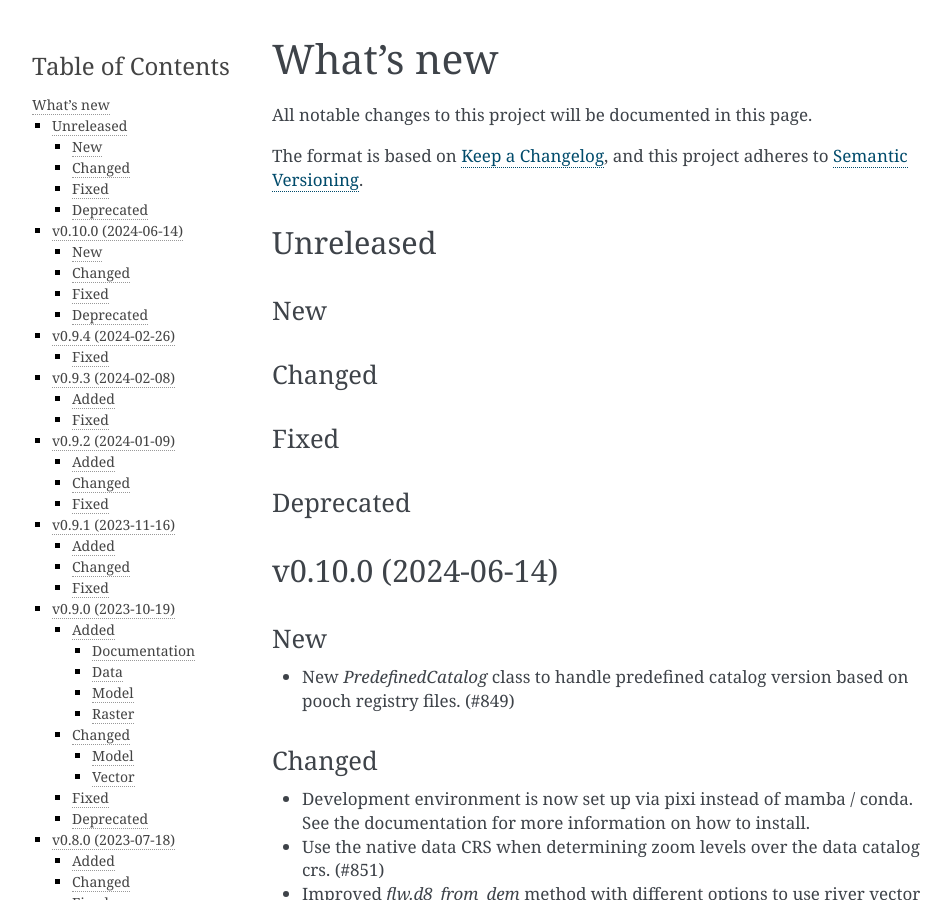
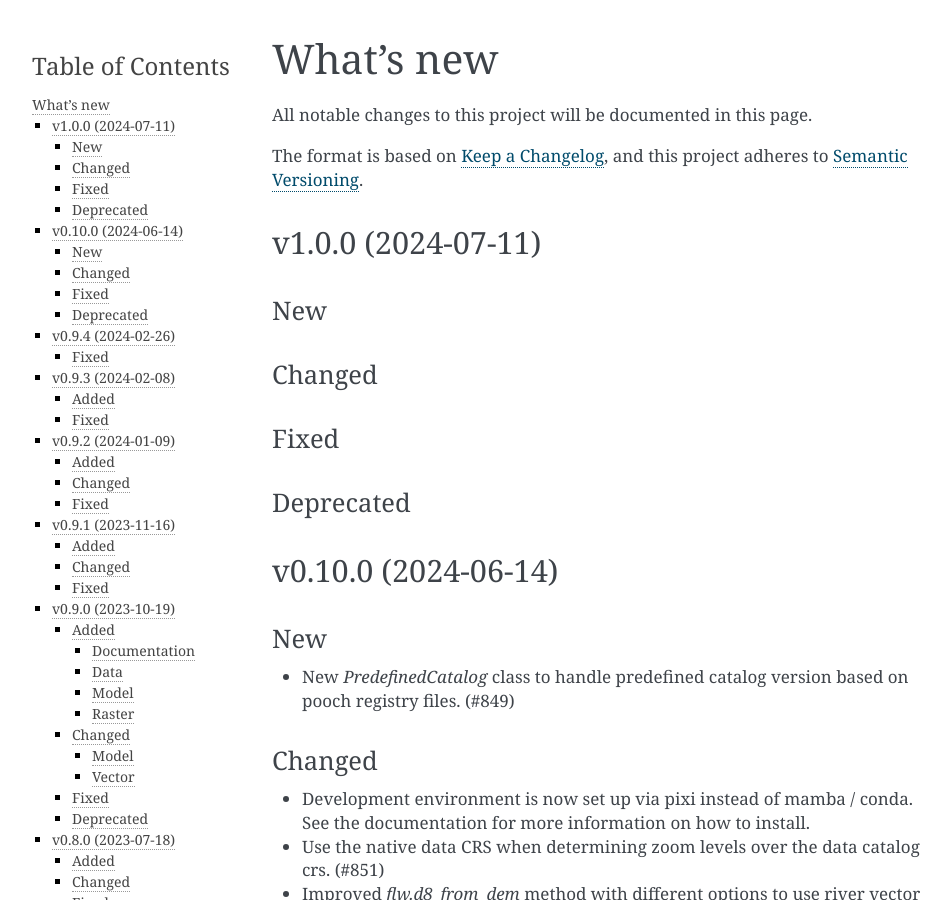
Before and after one commit to savente93/ci-playground, a Sphinx documentation site: the page built from docs/changelog.rst, in a window 1280 px wide and 900 px high. Shown: the whole window, without its empty margins (148-1099 px from the left). Built offline with Sphinx 7.4.7, drawn with Linux system fonts in a browser that asks for light colours.

Commit message:
prepare for release v1.0.0

```diff
--- a/docs/changelog.rst
+++ b/docs/changelog.rst
@@ -7,8 +7,8 @@ The format is based on `Keep a Changelog`_, and this project adheres to
 `Semantic Versioning`_.
 
 
-Unreleased
-==========
+v1.0.0 (2024-07-11)
+===================
 
 New
 ---
--- a/hydromt/__init__.py
+++ b/hydromt/__init__.py
@@ -2,4 +2,4 @@
 
 GREETING = "Greetings stranger!"
 
-__version__ = "0.11.0"
+__version__ = "1.0.0"
```
